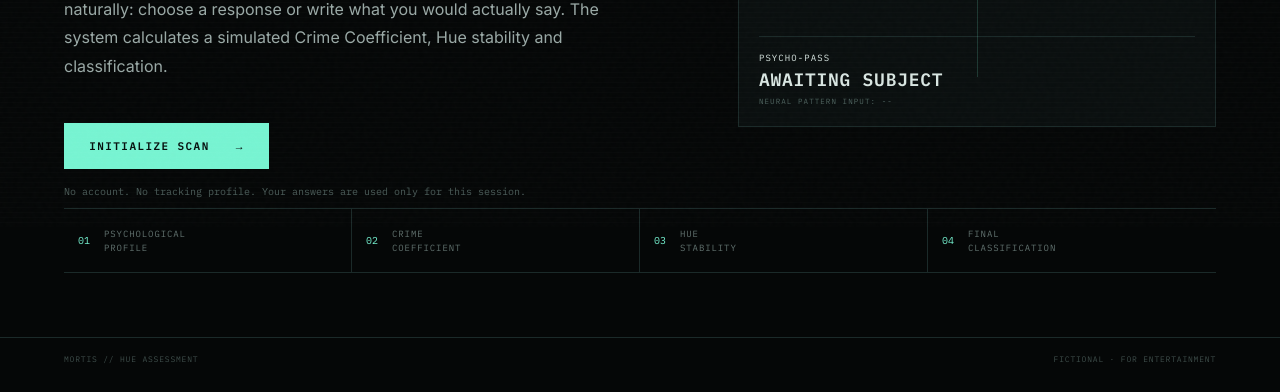
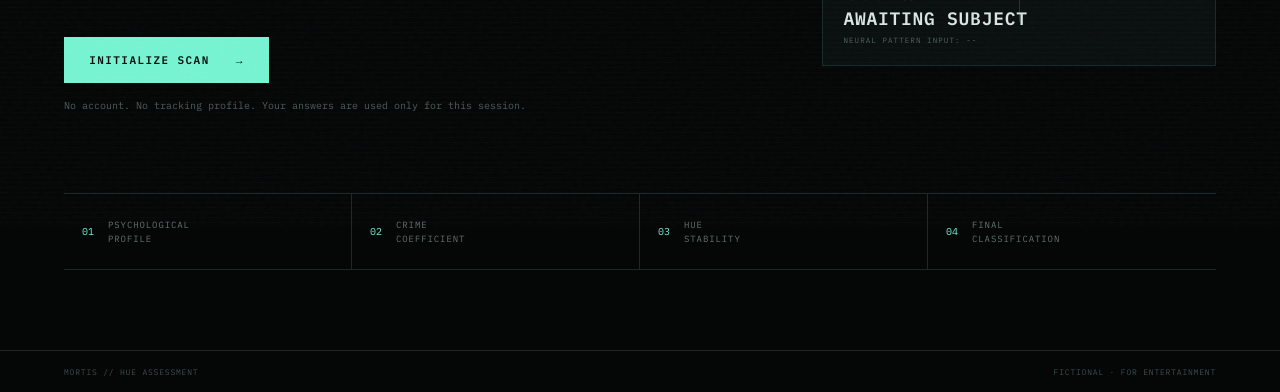
Before and after one commit to imtealplayz/mortis-deathdate, a website: page views/index.html in a window 1280 px wide. Shown: the part 573-965 px from the top of the page. Drawn offline with Linux system fonts and the light colour scheme.

Commit message:
Add spacious visual layer to Hue Assessment

```diff
--- a/views/index.html
+++ b/views/index.html
@@ -13,6 +13,7 @@
   <link href="https://fonts.googleapis.com/css2?family=IBM+Plex+Mono:wght@400;500;600&family=Inter:wght@400;500;600;700&display=swap" rel="stylesheet">
   <link rel="stylesheet" href="/css/style.css">
   <link rel="stylesheet" href="/css/hue-enhancements.css">
+  <link rel="stylesheet" href="/css/airy.css">
 </head>
 <body>
   <div class="scanlines"></div><div class="noise"></div>
```
